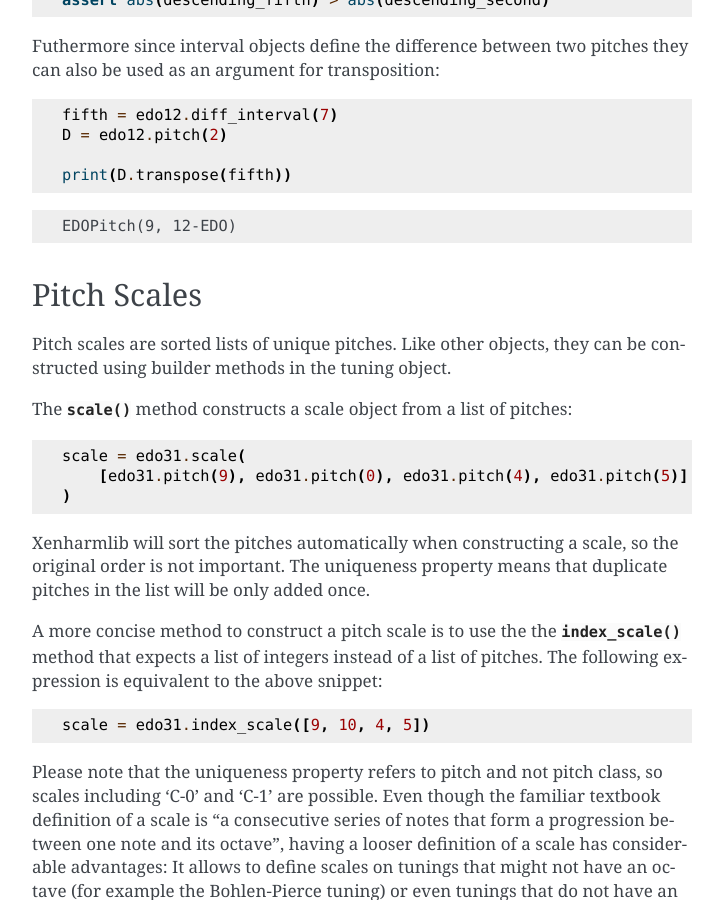
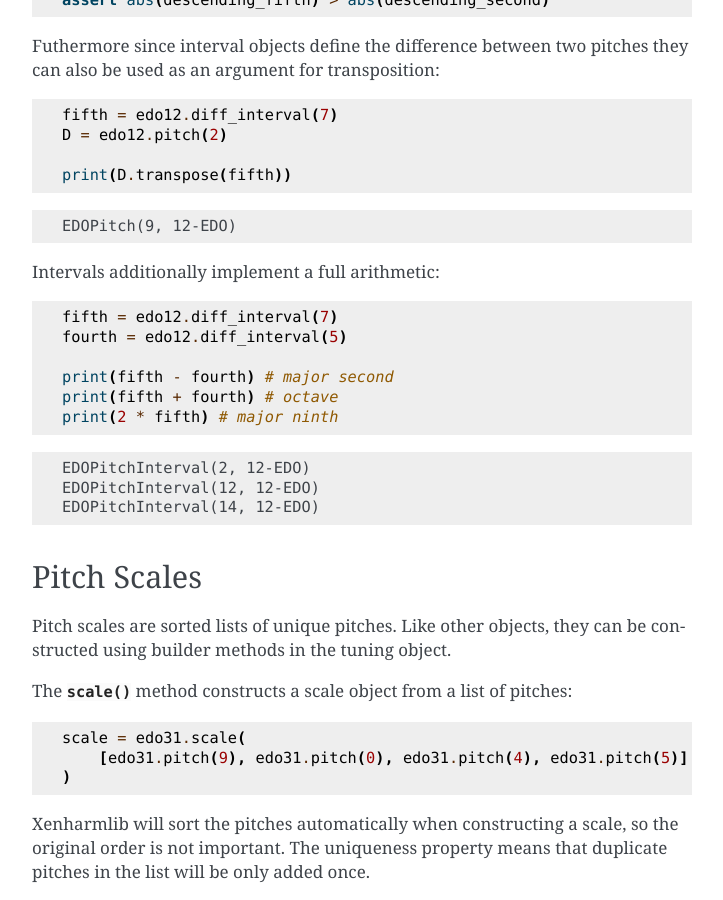
Before and after one commit to retooth2/xenharmlib, a Sphinx documentation site: the page built from doc/quickstart.rst, in a window 1280 px wide and 900 px high, scrolled down 7228 px. Shown: the whole window, without its empty margins (388-1111 px from the left). Built offline with Sphinx 7.4.7, drawn with Linux system fonts in a browser that asks for light colours; some of the changed text lies outside the part shown.

Commit message:
doc(quickstart): added interval arithmetic examples

```diff
--- a/doc/quickstart.rst
+++ b/doc/quickstart.rst
@@ -420,6 +420,22 @@ they can also be used as an argument for transposition:
 
    EDOPitch(9, 12-EDO)
 
+Intervals additionally implement a full arithmetic:
+
+.. testcode::
+
+   fifth = edo12.diff_interval(7)
+   fourth = edo12.diff_interval(5)
+
+   print(fifth - fourth) # major second
+   print(fifth + fourth) # octave
+   print(2 * fifth) # major ninth
+
+.. testoutput::
+
+   EDOPitchInterval(2, 12-EDO)
+   EDOPitchInterval(12, 12-EDO)
+   EDOPitchInterval(14, 12-EDO)
 
 Pitch Scales
 ------------------------
@@ -1309,6 +1325,23 @@ intervals can be transformed into their ascending counterpart:
     ('P', -4)
     ('P', 4)
 
+Intervals implement a full arithmetic that is also harmonic function aware:
+
+.. testcode::
+
+   m3 = n_edo31.shorthand_interval('m', 3)
+   M3 = n_edo31.shorthand_interval('M', 3)
+
+   print(M3 + m3)
+   print(M3 - m3)
+   print(2 * M3)
+
+.. testoutput::
+
+   UpDownNoteInterval(P, 5, 31-EDO)
+   UpDownNoteInterval(A, 1, 31-EDO)
+   UpDownNoteInterval(A, 5, 31-EDO)
+
 Note Scales
 -----------------------------------
 
```
